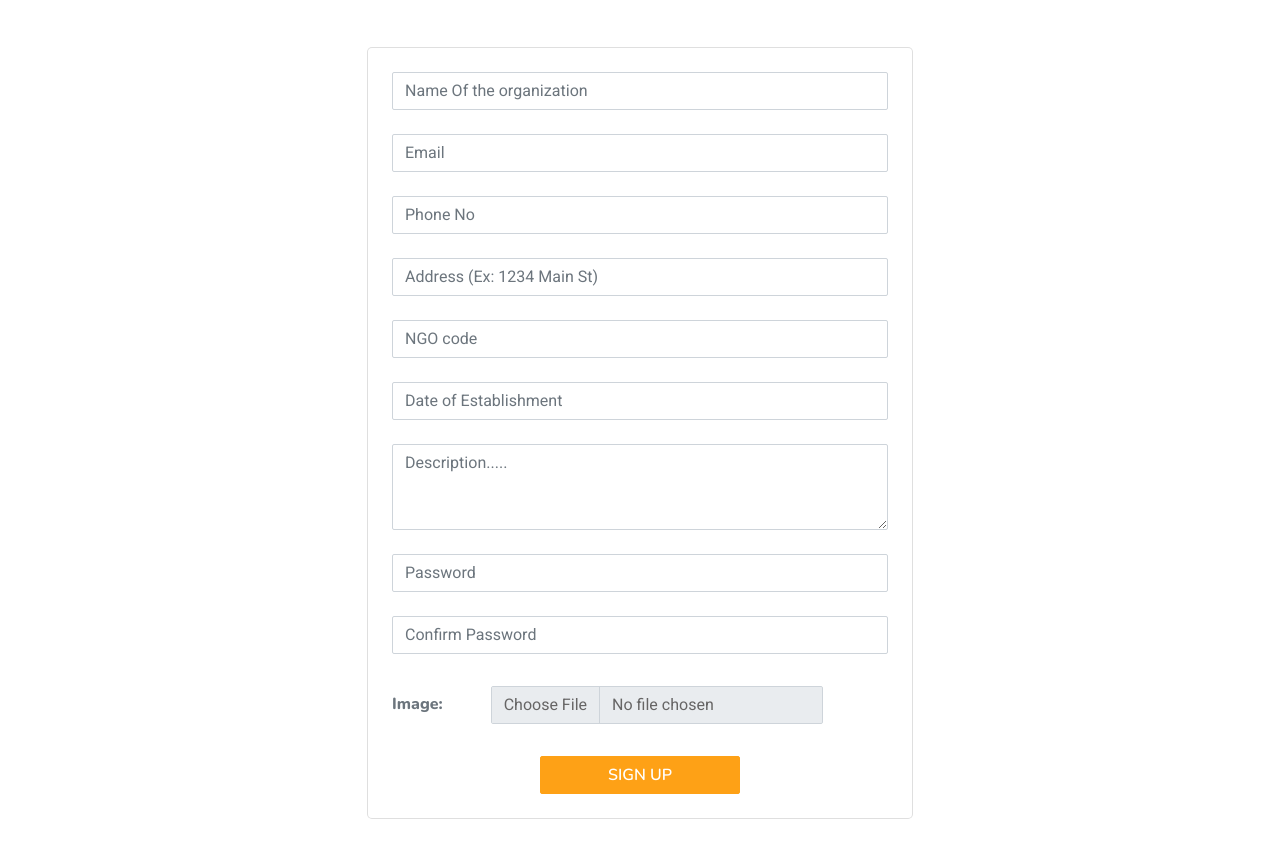
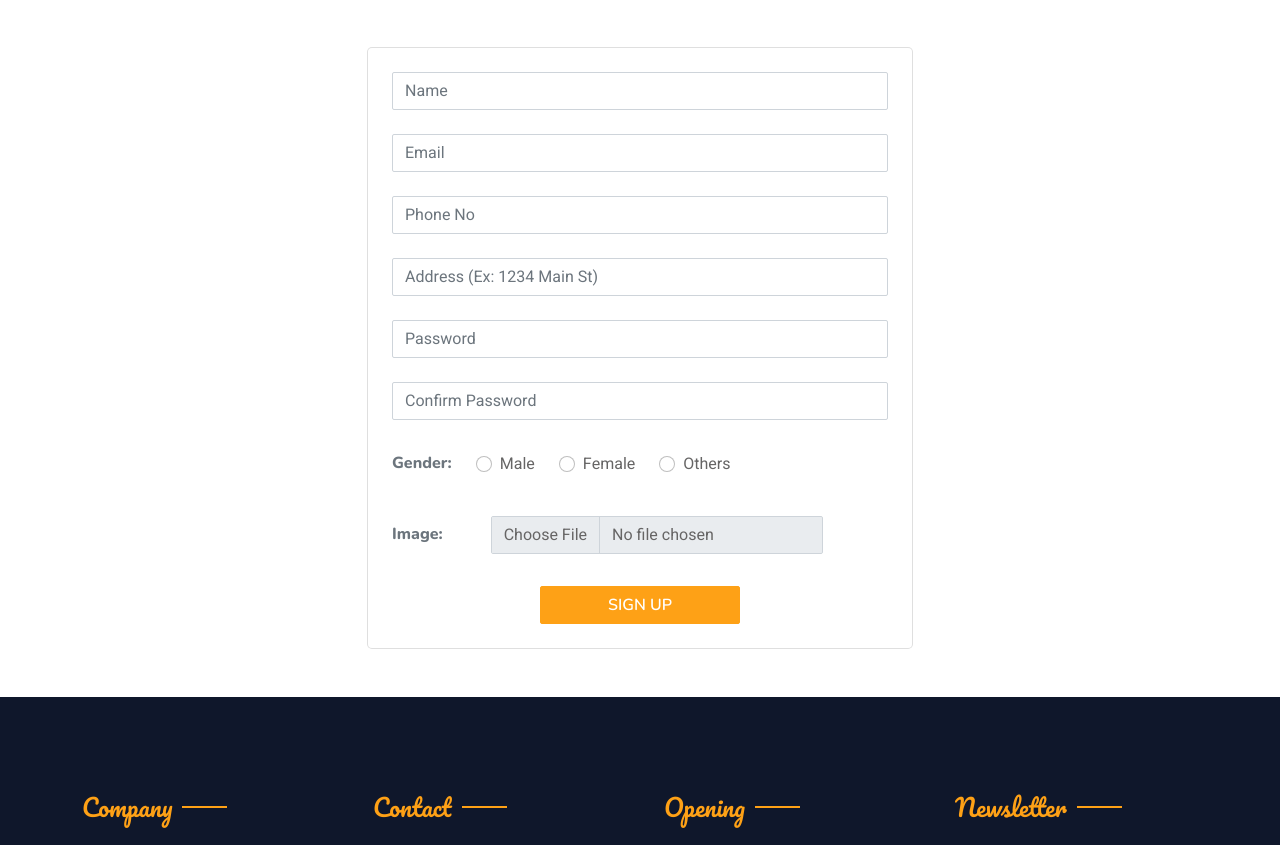
Before and after one commit to NiloyKumarKundu/Nimontron_Software-Engineering, a Django app: page /delivery_man_signup in a window 1280 px wide. Shown: the part 398-1243 px from the top of the page. Run offline with Django 4.2, Linux system fonts and the light colour scheme; some libraries are stand-ins or nearby versions.

Commit message:
delivery_man_home.html file has  been created

```diff
--- a/Nimontron/Nimontron/customers/models.py
+++ b/Nimontron/Nimontron/customers/models.py
@@ -126,7 +126,9 @@ class Delivery_Man(models.Model):
     name = models.CharField(max_length=100, null=True)
     image = models.FileField(null=True)
     ratting = models.IntegerField(blank=True, null=True)
+    gender = models.CharField(max_length=10, null=True)
     status = models.CharField(max_length=20, null=True)
+    type = models.CharField(max_length=15, null=True)
 
     def __str__(self):
         return self.user.username
--- a/Nimontron/Nimontron/customers/templates/visitors/delivery_man_login.html
+++ b/Nimontron/Nimontron/customers/templates/visitors/delivery_man_login.html
@@ -45,14 +45,14 @@
 {% if error == 'no' %}
 <script>
   alert('LogIn successful!');
-  window.location = ('{% url "customers:foundation_home" %}')
+  window.location = ('{% url "customers:delivery_man_home" %}')
 </script>
 {% endif %}
 
 
 {% if error == 'yes' %}
 <script>
-  alert('Invalid Login Credentials! Try again....');
+  alert('Invalid Login Credentials or Admin approval is pending! Please try again later....');
 </script>
 {% endif %}
 
--- a/Nimontron/Nimontron/customers/templates/visitors/delivery_man_signup.html
+++ b/Nimontron/Nimontron/customers/templates/visitors/delivery_man_signup.html
@@ -12,7 +12,7 @@
                         <form onsubmit="return checkPass();" name="signup" method="post" enctype="multipart/form-data">
                             {% csrf_token %}
                             <div class="form-outline mb-4">
-                                <input type="text" name="rname" class="form-control" placeholder="Name Of the organization" required/>
+                                <input type="text" name="dname" class="form-control" placeholder="Name" required/>
                             </div>
 
                             <div class="form-outline mb-4">
@@ -28,16 +28,6 @@
                             </div>
 
                             <div class="form-outline mb-4">
-                                <input type="text" name="ngo_code" class="form-control" placeholder="NGO code" />
-                            </div>
-
-                            <div class="form-outline mb-4">
-                                <input type="text" name="Date_of_Establishment" class="form-control" placeholder="Date of Establishment" />
-                            </div>
-                            <div class="form-group mb-4">
-                                <textarea class="form-control" name="description" placeholder="Description....." rows="3"></textarea>
-                            </div>
-                            <div class="form-outline mb-4">
                                 <input type="password" name="password" id="typePasswordX-2" class="form-control"
                                     placeholder="Password" required/>
                             </div>
@@ -45,6 +35,25 @@
                             <div class="form-outline mb-4">
                                 <input type="password" name="cpassword" id="typePasswordX-2" class="form-control"
                                     placeholder="Confirm Password" required/>
+                            </div>
+
+                            <div class="d-md-flex justify-content-start align-items-center mb-4 py-2">
+
+                                <h6 class="mb-0 me-4 text-muted">Gender: </h6>
+                                <div class="form-check form-check-inline mb-0 me-4">
+                                    <input class="form-check-input" type="radio" name="gender" value="Female" />
+                                    <label class="form-check-label" for="maleGender">Male</label>
+                                </div>
+
+                                <div class="form-check form-check-inline mb-0 me-4">
+                                    <input class="form-check-input" type="radio" name="gender" value="Female" />
+                                    <label class="form-check-label" for="femaleGender">Female</label>
+                                </div>
+
+                                <div class="form-check form-check-inline mb-0">
+                                    <input class="form-check-input" type="radio" name="gender" value="Others" />
+                                    <label class="form-check-label" for="otherGender">Others</label>
+                                </div>
                             </div>
 
                             <div class="d-md-flex justify-content-start align-items-center mb-4 py-2">
@@ -83,7 +92,7 @@
 {% if error == 'no' %}
 <script>
     alert('Sign Up successful!');
-    window.location = ( '{% url "customers:foundation_login" %}' )
+    window.location = ( '{% url "customers:delivery_man_login" %}' )
 </script>
 {% endif %}
 
--- a/Nimontron/Nimontron/customers/urls.py
+++ b/Nimontron/Nimontron/customers/urls.py
@@ -19,6 +19,7 @@ urlpatterns = [
     # Delivery_Man
     path('delivery_man_signup', views.delivery_man_signup, name='delivery_man_signup'),
     path('delivery_man_login', views.delivery_man_login, name='delivery_man_login'),
+    path('delivery_man_home', views.delivery_man_home, name='delivery_man_home'),
 
     # Customer
     path('signup', views.signup, name='signup'),
--- a/Nimontron/Nimontron/customers/views.py
+++ b/Nimontron/Nimontron/customers/views.py
@@ -960,23 +960,24 @@ def api_customer_post(request):
 # Devliver Man
 
 def delivery_man_signup(request):
-    temp['title'] = 'Sign Up for Delivery Man'
+    temp['title'] = 'Sign Up As Delivery Man'
     temp['sub_title'] = 'Sign Up'
     temp['error'] = ''
     if request.method == 'POST':
-        name = request.POST['rname']
+        name = request.POST['dname']
         email = request.POST['email']
         address = request.POST['address']
         image = request.FILES['image']
         password = request.POST['password']
         contact_no = request.POST['contact']
+        gender = request.POST['gender']
 
         try:
             user = User.objects.create_user(first_name=name, username=email, password=password)
-            Delivery_Man.objects.create(user=user, name=name, contact_no=contact_no, image=image, address=address, type='delivery_man', status='pending')              # will be edited!
-            messages.warning(request, 'Something went wrong! Please try again...')
+            Delivery_Man.objects.create(user=user, name=name, gender=gender, contact_no=contact_no, image=image, address=address, type='delivery_man', status='pending')              # will be edited!
+            temp['error'] = 'no'
         except:
-            messages.error(request, 'Email or password is wrong!')
+            temp['error'] = 'yes'
 
     return render(request, 'visitors/delivery_man_signup.html', temp)
 
@@ -994,11 +995,20 @@ def delivery_man_login(request):
                 if user1.type == "delivery_man" and user1.status != 'pending':
                     login(request, user)
                     temp['error'] = 'no'
-                    return redirect('customers:restaurants_home')
+                    return redirect('customers:delivery_man_home')
                 else:
                     messages.error(request, 'Please wait for the Admin approval.')
+                    temp['error'] = 'yes'
             except:
                 messages.error(request, 'Email is not identified. Please sign up first.')
         else:
             messages.error(request, 'Email or password is wrong!')
     return render(request, 'visitors/delivery_man_login.html', temp)
+
+
+def delivery_man_home(request):
+    temp['title'] = 'Nilomtron'
+
+    if not request.user.is_authenticated:
+        return redirect('customers:login_as')
+    return render(request, 'delivery_man/delivery_man_home.html', temp)
```
Also changed, not shown: Nimontron/Nimontron/customers/templates/delivery_man/delivery_man_home.html (added, +12 -0 lines), Nimontron/Nimontron/customers/migrations/0024_delivery_man_gender.py (added), Nimontron/Nimontron/customers/migrations/0025_delivery_man_type.py (added), Nimontron/Nimontron/db.sqlite3, Nimontron/Nimontron/media/images_XsjARH8.jpg (added), 4 other files.
